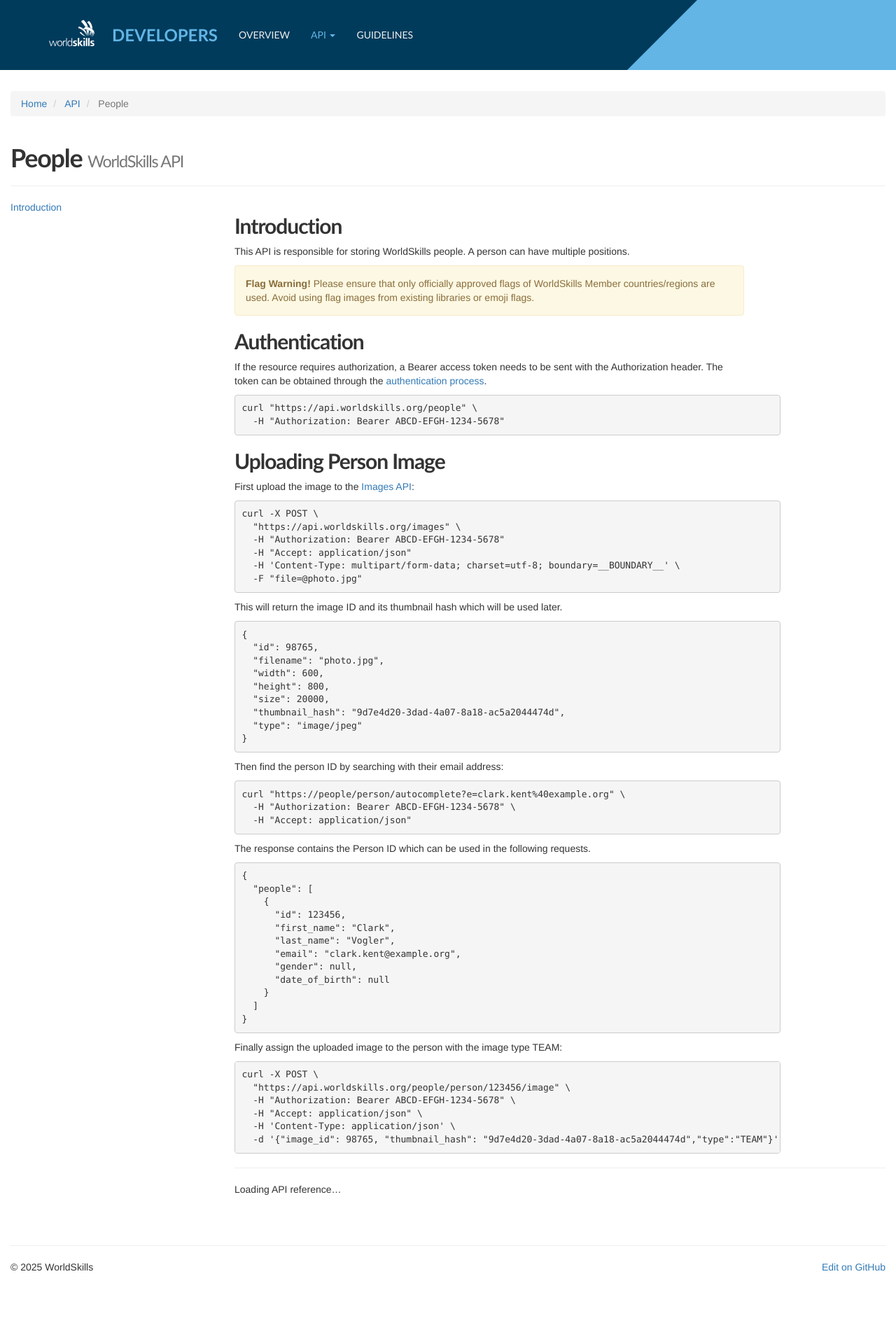
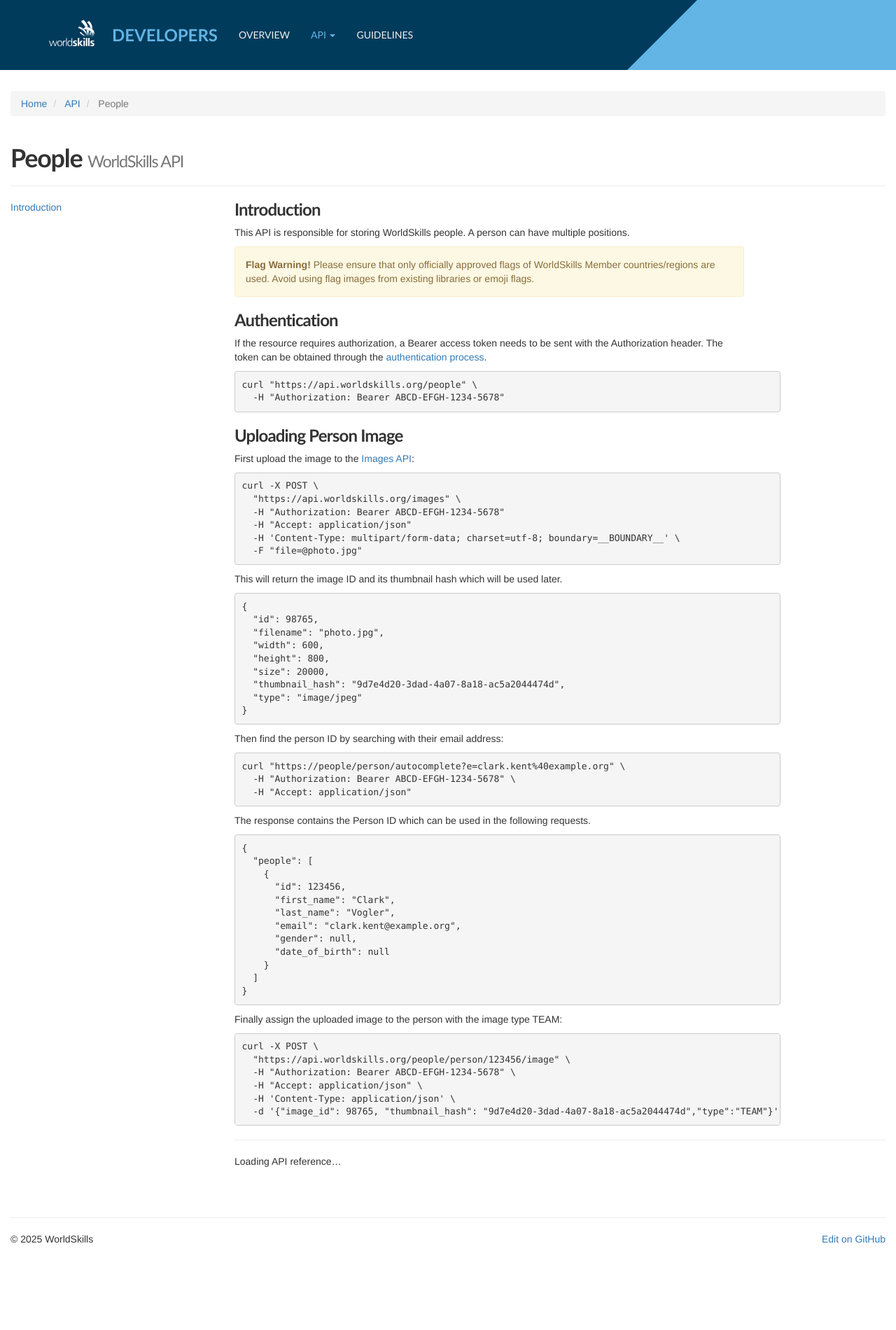
Before and after one commit to worldskills/worldskills.github.io, a Jekyll site: the page built from api/people.html, in a window 1280 px wide. Shown: the whole page at 70% size. Built offline with Jekyll 4.4.1, drawn with Linux system fonts in a browser that asks for light colours; comment, search, counter and statistics services are not loaded; after the commit the page ends 1860 px from its top, so only the background shows below that.

Commit message:
Normalize Introduction

```diff
--- a/api/people.html
+++ b/api/people.html
@@ -20,17 +20,17 @@
     </div>
     <div class="col-md-9" id="description">
 
-        <div  id="introduction" class="ws-content">
-            <h2>Introduction</h2>
+        <div class="ws-content">
+            <h3 id="introduction" class="align-top">Introduction</h3>
             <p>This API is responsible for storing WorldSkills people. A person can have multiple positions.</p>
             <div class="alert alert-warning" role="alert"><strong>Flag Warning!</strong> Please ensure that only officially approved flags of WorldSkills Member countries/regions are used. Avoid using flag images from existing libraries or emoji flags.</div>
 
-            <h2>Authentication</h2>
+            <h3>Authentication</h3>
             <p>If the resource requires authorization, a Bearer access token needs to be sent with the Authorization header. The token can be obtained through the <a href="../#authentication">authentication process</a>.</p>
             <pre><code>curl "https://api.worldskills.org/people" \
   -H "Authorization: Bearer ABCD-EFGH-1234-5678"</code></pre>
 
-            <h2>Uploading Person Image</h2>
+            <h3>Uploading Person Image</h3>
 
             <p>First upload the image to the <a href="/api/images/">Images API</a>:</p>
 
```
